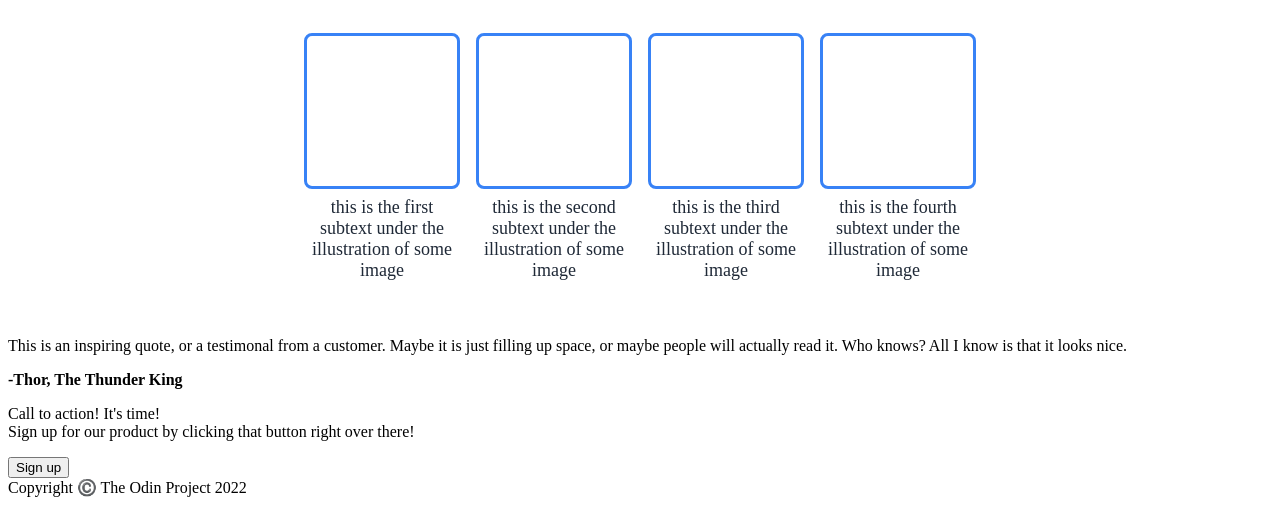
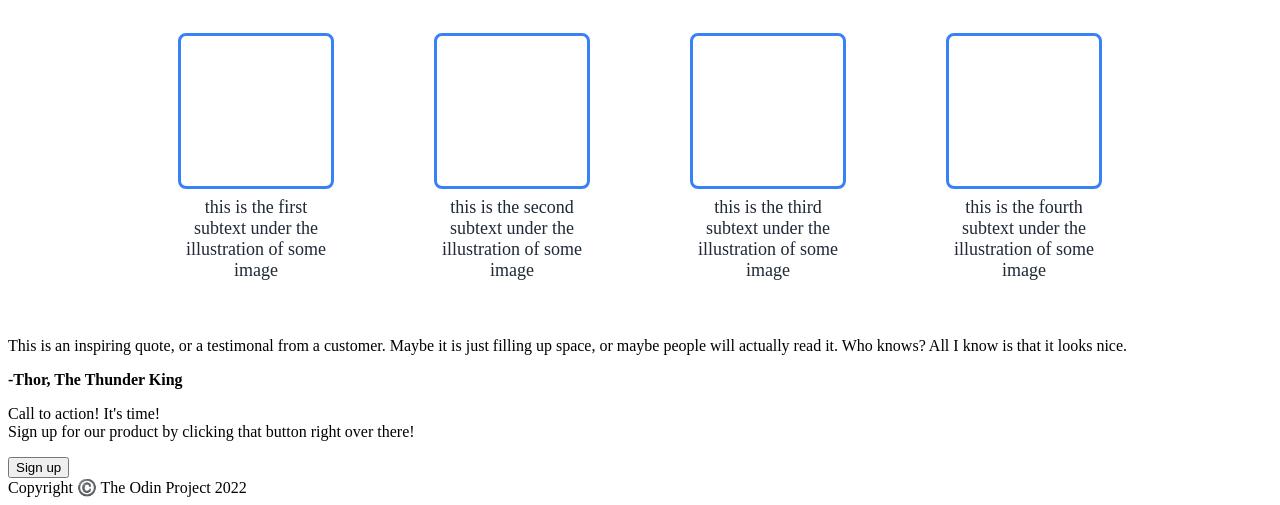
Before and after one commit to YossraElhaddad/landing-page, a plain HTML site: page index.html in a window 1280 px wide. Shown: the part 427-932 px from the top of the page. Drawn offline with Linux system fonts and the light colour scheme.

Commit message:
Fix the styling of the items

```diff
--- a/style.css
+++ b/style.css
@@ -110,16 +110,14 @@ a {
 
 .sub-container {
     display: flex;
-    justify-content: center;
-    align-items: center;
-    gap: 16px;
+    justify-content: space-between;
+    gap: 100px;
 }
 
 .item {
     display: flex;
     flex-direction: column;
     align-items: center;
-    justify-content: center;
     gap: 8px;
 }
 
@@ -134,5 +132,5 @@ a {
     font-size: 18px;
     color: #1F2937;
     text-align: center;
-    width: 150px;
+    width: 156px;
 }
```
